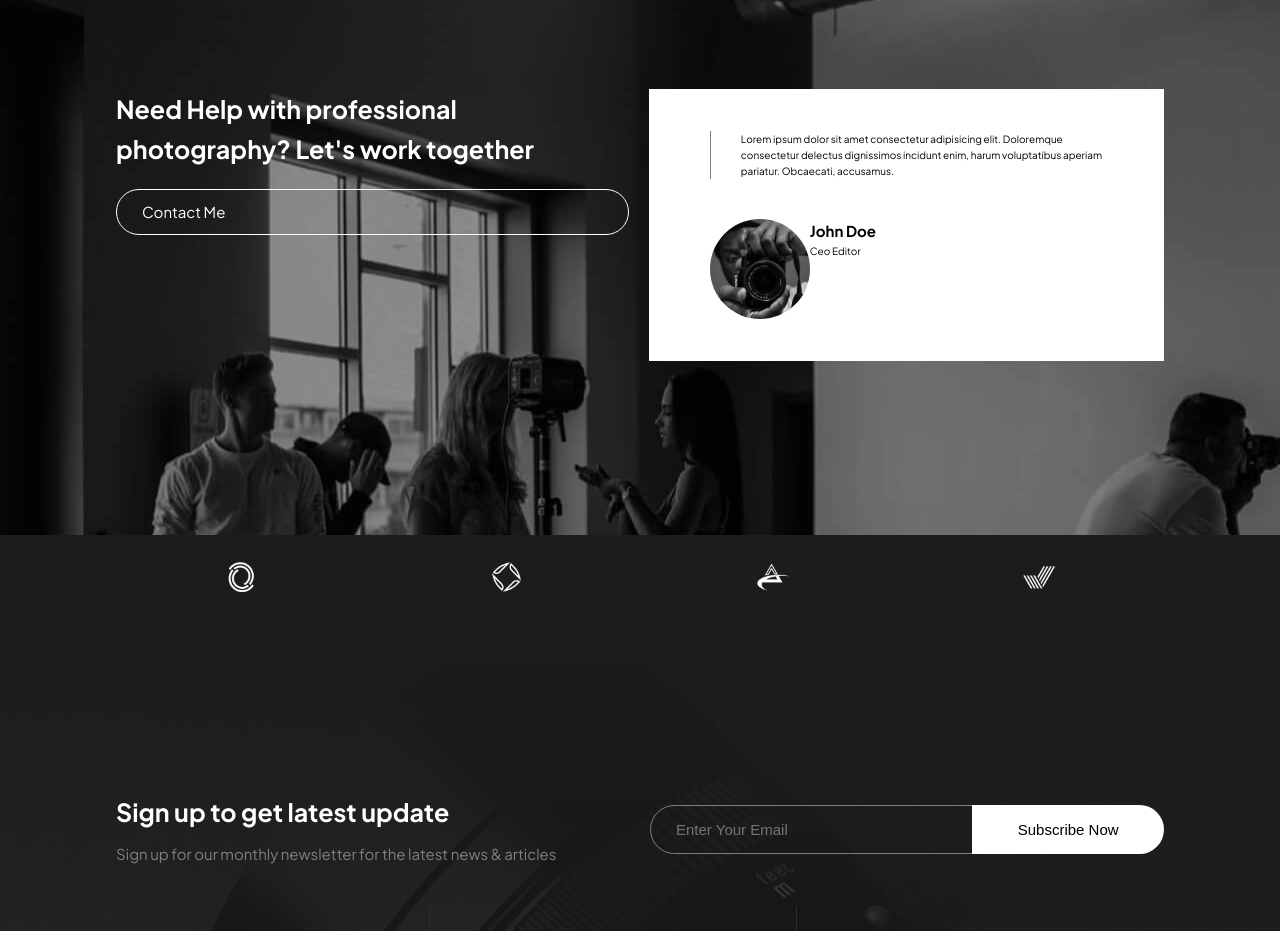
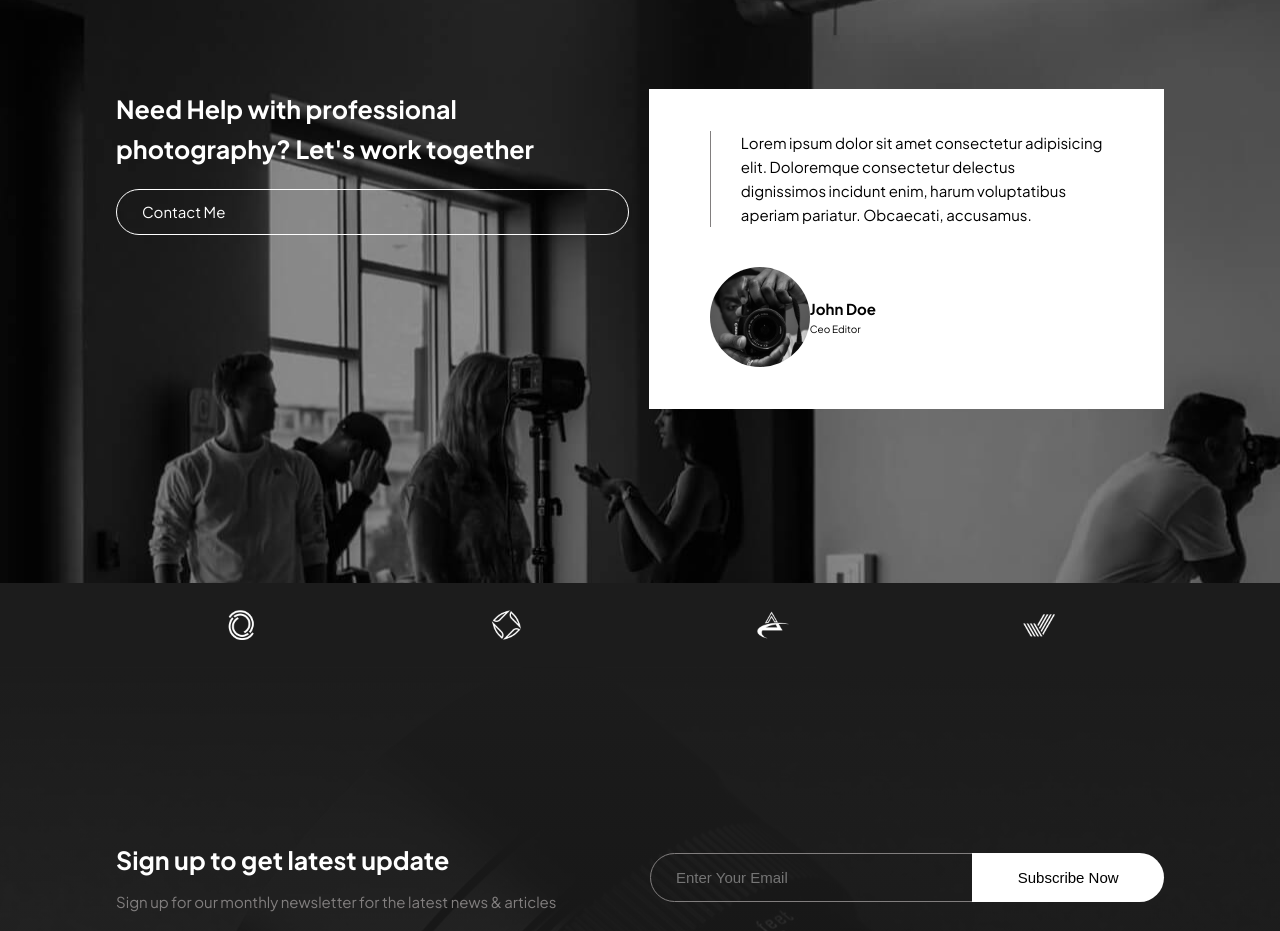
Before and after one commit to scourgeofgods/phoxul, a plain HTML site: page phoxul/index.html in a window 1280 px wide. Shown: the part 5373-6304 px from the top of the page. Drawn offline with Linux system fonts and the light colour scheme.

Commit message:
testimonial info alignment fixed

```diff
--- a/phoxul/css/style.css
+++ b/phoxul/css/style.css
@@ -607,13 +607,16 @@ img {
 .contact__testimonial--detail {
   padding-left: var(--padding-st-l-h);
   border-left: 1px solid var(--clr-quaternary);
+  font-size: var(--font-size-st-sc);
 }
 .contact__testimonial--info {
   display: flex;
+  align-items: center;
 }
 .contact__testimonial--info__img {
   height: 10rem;
   width: 10rem;
+  gap: 2rem;
 }
 .contact__testimonial--info__img img {
   height: 100%;
```
